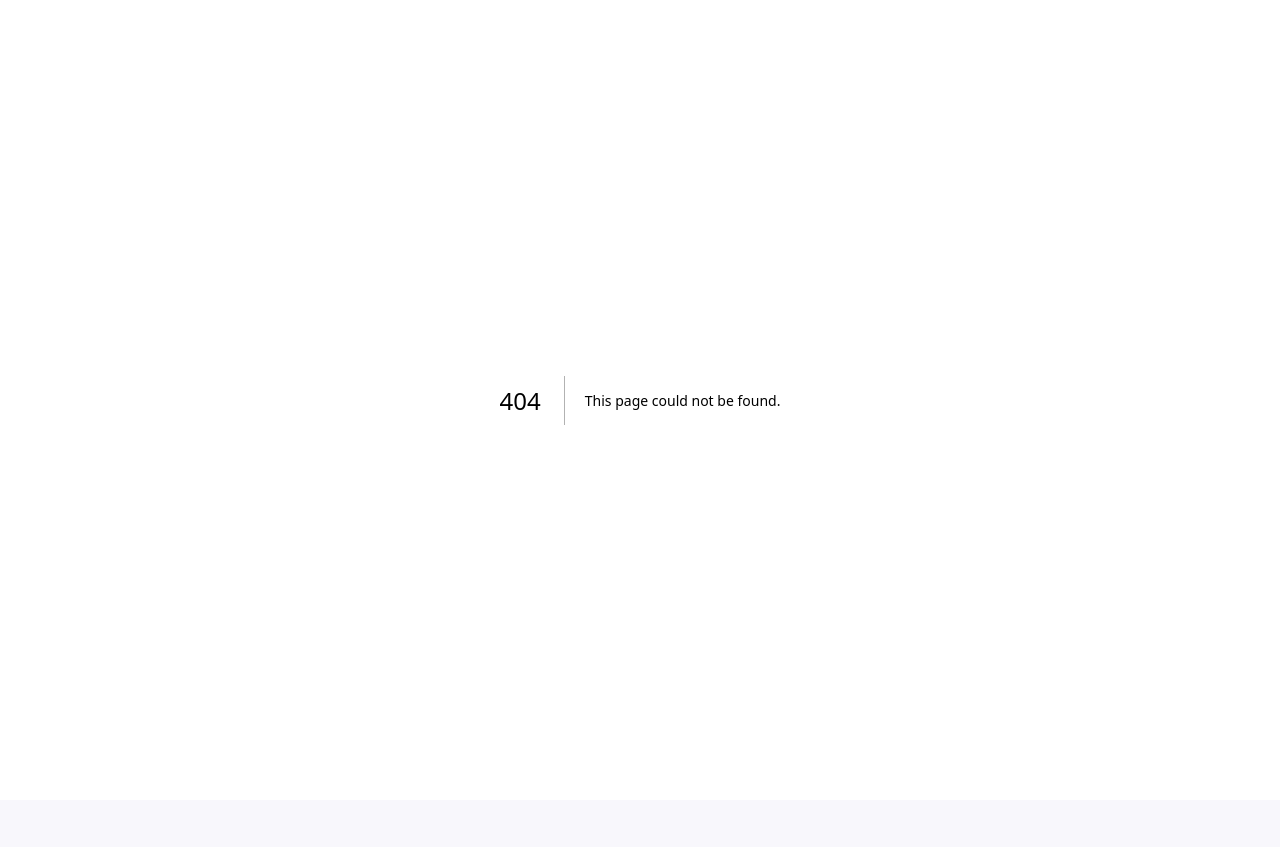
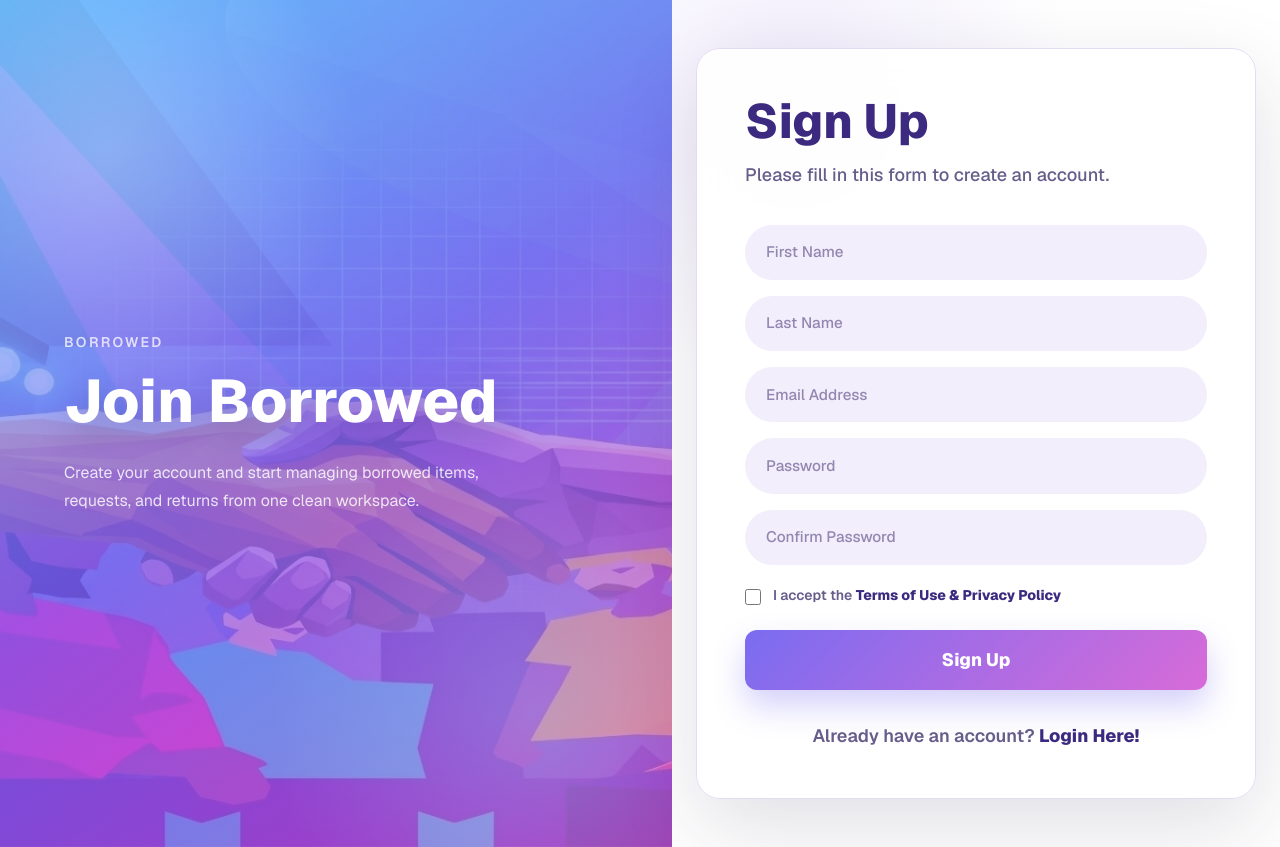
Before and after one commit to sushamaray/borrowed, a Next.js app: page /register in a window 1280 px wide. Before the commit this address had no page. Before the commit the page ends 800 px from the top, so only its background shows below. Built offline with nearby package versions, Linux system fonts and the light colour scheme.

Commit message:
Add registration page UI

```diff
--- a/app/globals.css
+++ b/app/globals.css
@@ -406,3 +406,112 @@ body {
     flex-direction: column;
   }
 }
+
+.registration-page-layout {
+  background:
+    linear-gradient(135deg, rgba(248, 247, 252, 0.92), #ffffff 56%),
+    var(--background);
+}
+
+.registration-page-hero-panel {
+  background: var(--primary);
+}
+
+.registration-page-hero-image {
+  filter: saturate(1.08);
+  object-fit: cover;
+}
+
+.registration-page-hero-gradient {
+  background: linear-gradient(
+    145deg,
+    rgba(116, 194, 255, 0.72) 0%,
+    rgba(130, 110, 238, 0.72) 48%,
+    rgba(239, 83, 192, 0.66) 100%
+  );
+}
+
+.registration-page-hero-soft-light {
+  background:
+    radial-gradient(
+      circle at 16% 18%,
+      rgba(255, 255, 255, 0.25) 0%,
+      transparent 28%
+    ),
+    radial-gradient(
+      circle at 80% 84%,
+      rgba(125, 232, 255, 0.28) 0%,
+      transparent 30%
+    );
+}
+
+.registration-page-hero-content {
+  position: relative;
+  z-index: 1;
+}
+
+.registration-page-brand-label {
+  color: rgba(255, 255, 255, 0.75);
+}
+
+.registration-page-hero-title {
+  color: #ffffff;
+  text-shadow: 0 12px 34px rgba(34, 27, 61, 0.22);
+}
+
+.registration-page-hero-description {
+  color: rgba(255, 255, 255, 0.82);
+}
+
+.registration-page-form-panel {
+  background:
+    radial-gradient(
+      circle at 20% 12%,
+      rgba(211, 197, 246, 0.32) 0%,
+      transparent 32%
+    ),
+    #ffffff;
+}
+
+.registration-form-card {
+  background: rgba(255, 255, 255, 0.92);
+}
+
+.registration-form-title {
+  color: var(--primary);
+  letter-spacing: 0;
+}
+
+.registration-form-description {
+  color: var(--text-secondary);
+}
+
+.registration-terms-control {
+  line-height: 1.5;
+  margin-top: 0.25rem;
+}
+
+.registration-inline-link,
+.registration-login-link {
+  font-weight: 800;
+}
+
+.registration-submit-button {
+  width: 100%;
+}
+
+@media (max-width: 760px) {
+  .registration-form-card {
+    border-radius: 1.25rem;
+    padding: 2.25rem 1.5rem;
+  }
+
+  .registration-form-title {
+    font-size: 3rem;
+  }
+
+  .registration-form-description,
+  .registration-login-prompt {
+    font-size: 1rem;
+  }
+}
--- a/app/page.tsx
+++ b/app/page.tsx
@@ -1,5 +1,6 @@
 import { Divider, SocialButton, TextField } from "./login-components";
 import Image from "next/image";
+import Link from "next/link";
 
 function GoogleIcon() {
   return (
@@ -115,12 +116,12 @@ export default function Home() {
 
         <p className="sign-up-prompt mt-8 text-center text-sm font-semibold text-text-secondary">
           Don&apos;t have an account?{" "}
-          <button
-            type="button"
+          <Link
+            href="/register"
             className="sign-up-button text-primary transition-colors hover:text-primary-hover"
           >
             Sign Up Now!
-          </button>
+          </Link>
         </p>
         </div>
       </section>
--- /dev/null
+++ b/app/register/page.tsx
@@ -0,0 +1,93 @@
+import Image from "next/image";
+import Link from "next/link";
+
+import { TextField } from "../login-components";
+
+export default function RegisterPage() {
+  return (
+    <main className="registration-page-layout grid min-h-screen overflow-hidden bg-background lg:grid-cols-[minmax(0,1.05fr)_minmax(34rem,0.95fr)]">
+      <section className="registration-page-hero-panel relative min-h-[36vh] overflow-hidden px-6 py-10 text-white sm:px-10 lg:min-h-screen lg:px-16 lg:py-20">
+        <Image
+          src="/Borrowed BG.jpeg"
+          alt="Borrowed registration background"
+          fill
+          priority
+          sizes="(min-width: 1024px) 52vw, 100vw"
+          className="registration-page-hero-image object-cover"
+        />
+        <div className="registration-page-hero-gradient absolute inset-0" />
+        <div className="registration-page-hero-soft-light absolute inset-0" />
+
+        <div className="registration-page-hero-content relative z-10 flex h-full min-h-[20rem] max-w-xl flex-col justify-center">
+          <p className="registration-page-brand-label mb-3 text-sm font-semibold uppercase tracking-[0.16em] text-white/75">
+            Borrowed
+          </p>
+          <h1 className="registration-page-hero-title text-5xl font-extrabold leading-tight sm:text-6xl">
+            Join Borrowed
+          </h1>
+          <p className="registration-page-hero-description mt-5 max-w-md text-base leading-7 text-white/82">
+            Create your account and start managing borrowed items, requests,
+            and returns from one clean workspace.
+          </p>
+        </div>
+      </section>
+
+      <section className="registration-page-form-panel flex min-h-[64vh] items-center justify-center px-6 py-12 lg:min-h-screen">
+        <div className="registration-form-card w-full max-w-2xl rounded-3xl border border-border/90 bg-white/92 px-8 py-10 shadow-[0_28px_84px_rgba(34,27,61,0.14)] backdrop-blur-xl sm:px-12 sm:py-12">
+          <header className="registration-form-header mb-9">
+            <h2 className="registration-form-title text-5xl font-extrabold leading-none text-primary">
+              Sign Up
+            </h2>
+            <p className="registration-form-description mt-4 text-lg font-medium text-text-secondary">
+              Please fill in this form to create an account.
+            </p>
+          </header>
+
+          <form className="registration-form-fields flex flex-col gap-4">
+            <div className="registration-name-fields flex flex-col gap-4">
+              <TextField placeholder="First Name" />
+              <TextField placeholder="Last Name" />
+            </div>
+
+            <TextField type="email" placeholder="Email Address" />
+            <TextField type="password" placeholder="Password" />
+            <TextField type="password" placeholder="Confirm Password" />
+
+            <label className="registration-terms-control flex items-start gap-3 text-sm font-semibold text-text-secondary">
+              <input
+                type="checkbox"
+                className="registration-terms-checkbox mt-1 h-4 w-4 rounded border border-primary/40 bg-transparent accent-[var(--primary)]"
+              />
+              <span>
+                I accept the{" "}
+                <button
+                  type="button"
+                  className="registration-inline-link text-primary transition-colors hover:text-primary-hover"
+                >
+                  Terms of Use &amp; Privacy Policy
+                </button>
+              </span>
+            </label>
+
+            <button
+              type="submit"
+              className="registration-submit-button mt-2 rounded-xl bg-[linear-gradient(135deg,#7a6cf0_0%,#d86bd8_100%)] px-6 py-4 text-lg font-extrabold text-white shadow-[0_16px_32px_rgba(122,108,240,0.32)] transition-transform duration-200 hover:-translate-y-0.5 active:translate-y-0"
+            >
+              Sign Up
+            </button>
+          </form>
+
+          <p className="registration-login-prompt mt-8 text-center text-lg font-semibold text-text-secondary">
+            Already have an account?{" "}
+            <Link
+              href="/"
+              className="registration-login-link text-primary transition-colors hover:text-primary-hover"
+            >
+              Login Here!
+            </Link>
+          </p>
+        </div>
+      </section>
+    </main>
+  );
+}
```
